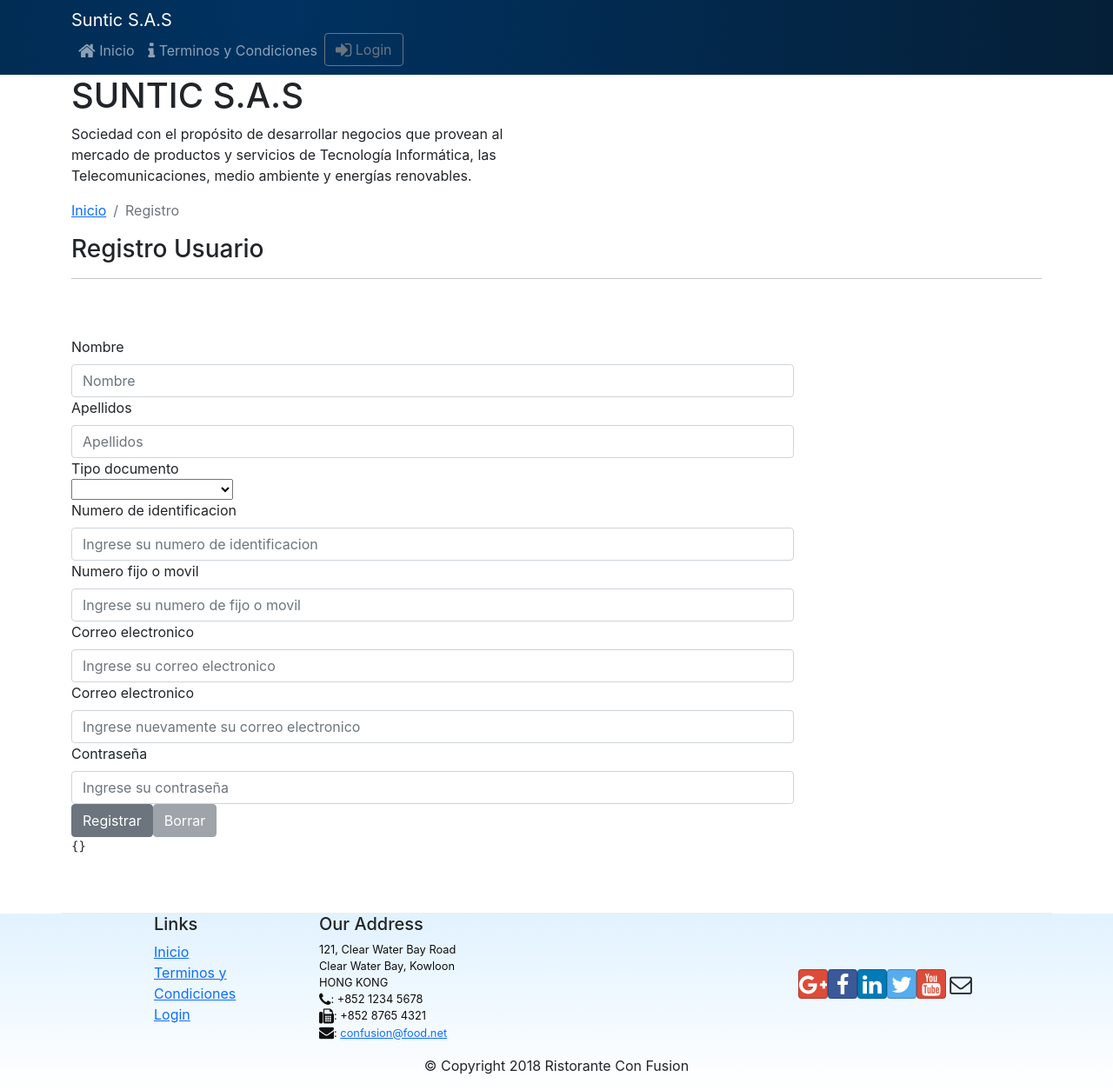
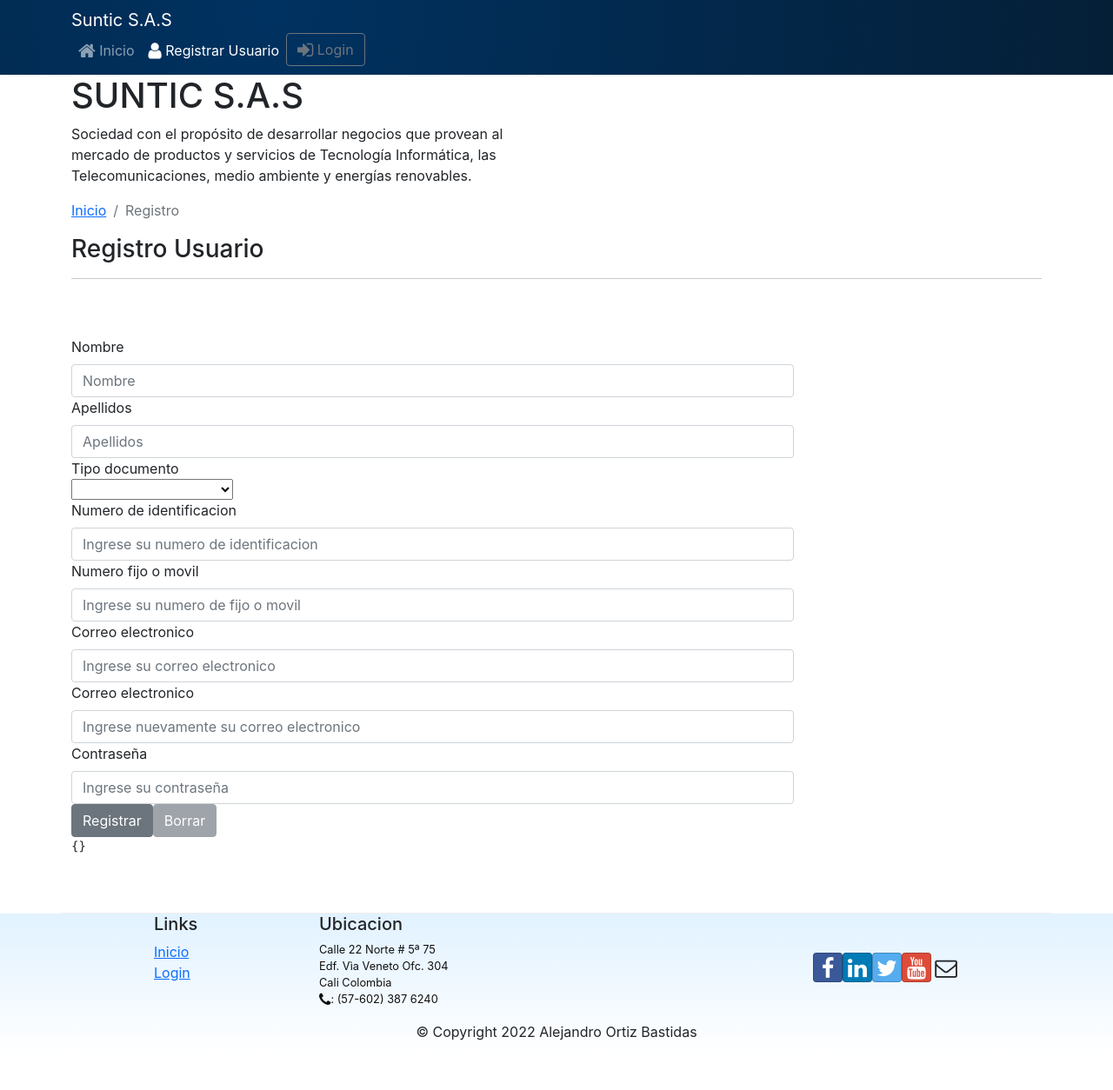
Before and after one commit to aleortbas/pruebaSun, a React (Create React App) app: page /registro in a window 1280 px wide. Shown: the whole page at 87% size. After the commit the page ends 1215 px from the top, so only its background shows below. Built offline with nearby package versions, Linux system fonts and the light colour scheme.

Commit message:
correciones footer y header

```diff
--- a/src/components/FooterComponent.js
+++ b/src/components/FooterComponent.js
@@ -9,26 +9,21 @@ function Footer(props) {
                 <div className="col-4 offset-1 col-sm-2">
                     <h5>Links</h5>
                     <ul className="list-unstyled">
-                        <li><Link to="/home">Inicio</Link></li>
-                        <li><Link to="/aboutus">Terminos y Condiciones</Link></li>
+                        <li><Link to="/">Inicio</Link></li>
                         <li><Link to="/registro">Login</Link></li>
                     </ul>
                 </div>
                 <div className="col-7 col-sm-5">
-                    <h5>Our Address</h5>
+                    <h5>Ubicacion</h5>
                     <address>
-		              121, Clear Water Bay Road<br />
-		              Clear Water Bay, Kowloon<br />
-		              HONG KONG<br />
-		              <i className="fa fa-phone fa-lg"></i>: +852 1234 5678<br />
-		              <i className="fa fa-fax fa-lg"></i>: +852 8765 4321<br />
-		              <i className="fa fa-envelope fa-lg"></i>: <a href="mailto:confusion@food.net">
-                         confusion@food.net</a>
+                    Calle 22 Norte # 5ª 75<br />
+                    Edf. Vìa Veneto Ofc. 304<br />
+                    Cali Colombia<br />
+		              <i className="fa fa-phone fa-lg"></i>: (57-602) 387 6240<br />
                     </address>
                 </div>
                 <div className="col-12 col-sm-4 align-self-center">
                     <div className="text-center">
-                        <a className="btn btn-social-icon btn-google" href="http://google.com/+"><i className="fa fa-google-plus"></i></a>
                         <a className="btn btn-social-icon btn-facebook" href="http://www.facebook.com/profile.php?id="><i className="fa fa-facebook"></i></a>
                         <a className="btn btn-social-icon btn-linkedin" href="http://www.linkedin.com/in/"><i className="fa fa-linkedin"></i></a>
                         <a className="btn btn-social-icon btn-twitter" href="http://twitter.com/"><i className="fa fa-twitter"></i></a>
@@ -39,7 +34,7 @@ function Footer(props) {
             </div>
             <div className="row justify-content-center">
                 <div className="col-auto">
-                    <p>© Copyright 2018 Ristorante Con Fusion</p>
+                    <p>© Copyright 2022 Alejandro Ortiz Bastidas</p>
                 </div>
             </div>
         </div>
--- a/src/components/HeaderComponent.js
+++ b/src/components/HeaderComponent.js
@@ -71,8 +71,8 @@ class Header extends Component {
                                     </NavLink>
                                 </NavItem>
                                 <NavItem>
-                                    <NavLink className="nav-link" to="/aboutus">
-                                        <span className="fa fa-info fa-lg"></span> Terminos y Condiciones
+                                    <NavLink className="nav-link" to="/registro">
+                                        <span className="fa fa-user fa-lg"></span> Registrar Usuario
                                     </NavLink>
                                 </NavItem>
                                 <Nav className="justify-content-end">
```
